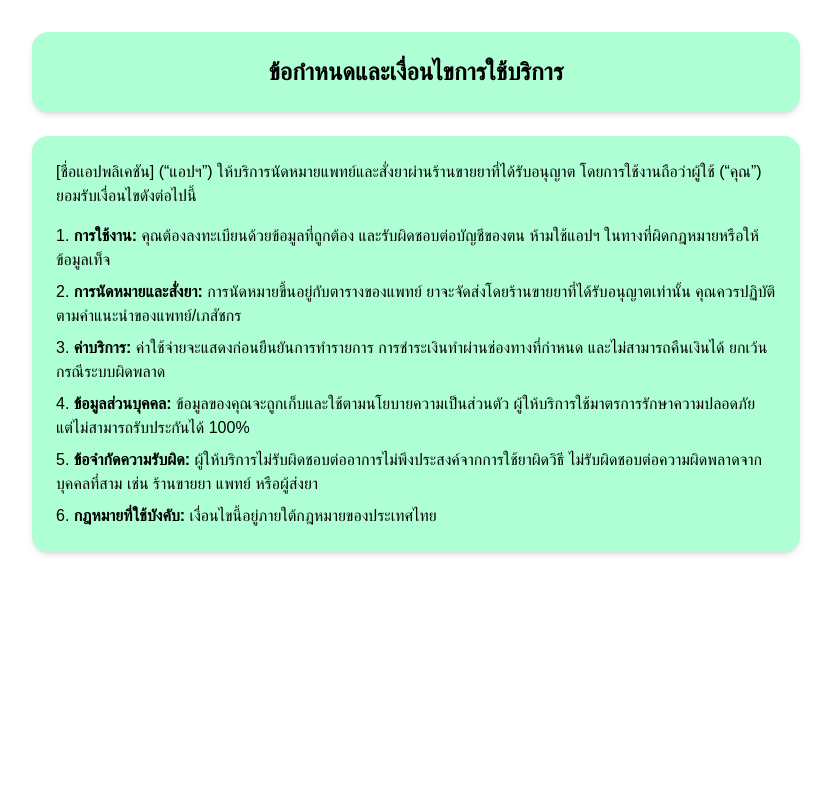
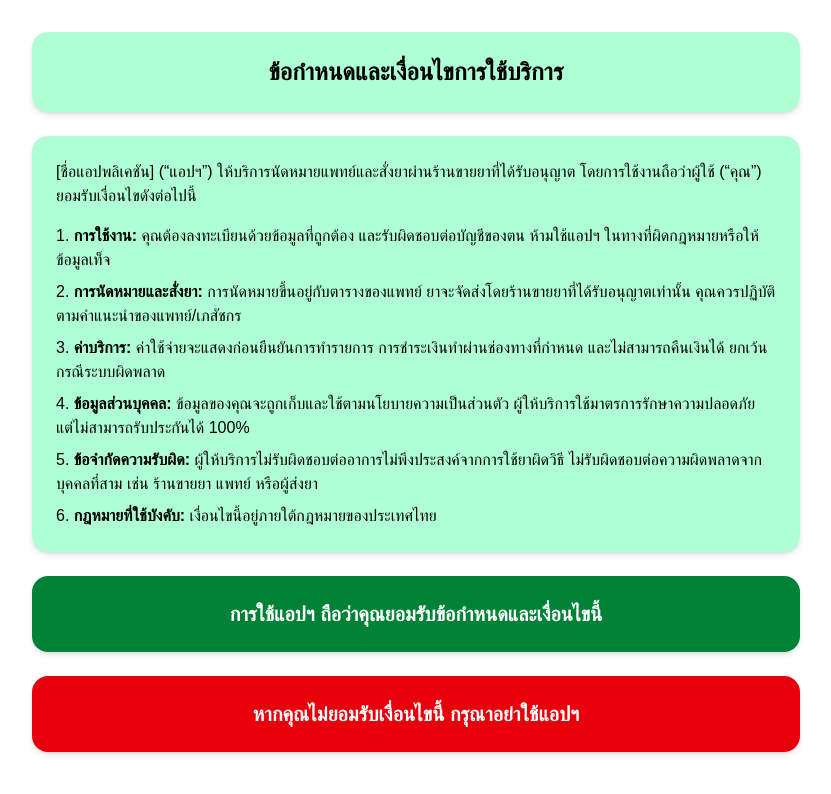
Before and after one commit to tharitpr/doctor_app, a Next.js app: page /termservice in a window 1280 px wide. Shown: the top 794 px of the page, without its empty margins (224-1055 px from the left). Built offline with nearby package versions, Linux system fonts and the light colour scheme.

Commit message:
landing and term

```diff
--- a/src/app/landing_page/page.tsx
+++ b/src/app/landing_page/page.tsx
@@ -7,10 +7,10 @@ export default function LandingPage() {
   return (
     <div className="bg-white min-h-screen p-4">
 
-      <nav className="bg-[#AFFFD5] text-black p-4 flex justify-between rounded-2xl">
-        <h1 className="text-xl font-bold">Landing Page</h1>
-        <div>ชื่อ ____ นามสกุล ____</div>
+      <nav className="bg-[#AFFFD5] text-black p-4 flex justify-end rounded-2xl">
+          <div className="mr-4">ชื่อ ____ นามสกุล ____</div>
       </nav>
+
 
       <div className="my-6 text-gray-700">
         <p className="text-black text-lg font-semibold mb-4">เมนู</p>
@@ -28,7 +28,7 @@ export default function LandingPage() {
           ประวัติการสั่งยา
         </div>
         <div className="bg-[#AFFFD5] text-black p-6 rounded-3xl text-center shadow-md cursor-pointer hover:scale-105 transition-transform">
-          Profile
+          เช็คสิทธ์รักษา
         </div>
       </div>
 
--- a/src/app/termservice/page.tsx
+++ b/src/app/termservice/page.tsx
@@ -42,6 +42,18 @@ export default function TermServicePage() {
           </li>
         </ol>
       </div>
+      <div className="w-full max-w-3xl bg-green-700 p-6 rounded-2xl shadow-md mt-6">
+        <p className="text-white text-center text-xl font-bold">
+        <a  href="/landing_page">
+          การใช้แอปฯ ถือว่าคุณยอมรับข้อกำหนดและเงื่อนไขนี้
+        </a>
+        </p>
+      </div>
+      <div className="w-full max-w-3xl bg-red-600 p-6 rounded-2xl shadow-md mt-6">
+        <p className="text-white text-center text-xl font-bold">
+          หากคุณไม่ยอมรับเงื่อนไขนี้ กรุณาอย่าใช้แอปฯ
+        </p>
+      </div>
     </div>
   );
 }
```
